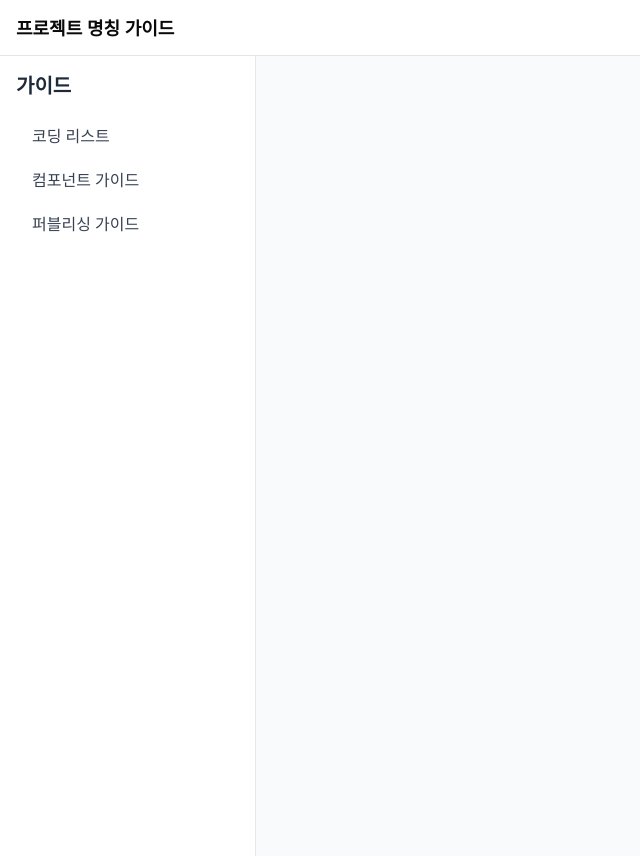
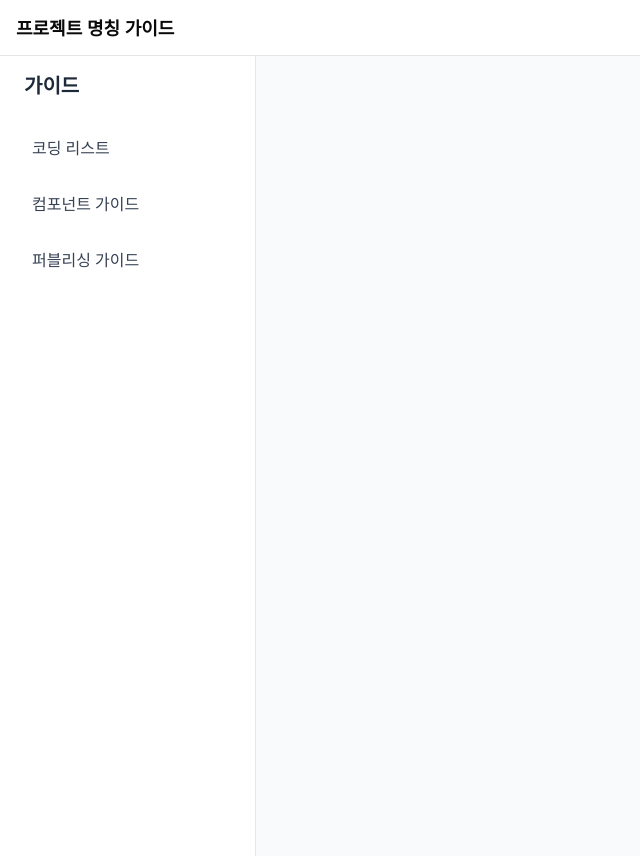
Before and after one commit to jmiju4798/react-templete, a React (Vite) app: page /guide in a window 1280 px wide. Shown: the whole page, without its empty margins (0-640 px from the left). Built offline with nearby package versions, Linux system fonts and the light colour scheme.

Commit message:
코딩리스트 수정

```diff
--- a/src/guide/layouts/GuideSidebar.tsx
+++ b/src/guide/layouts/GuideSidebar.tsx
@@ -109,40 +109,38 @@ export default function GuideSidebar({
   return (
     <aside className="w-64 bg-white dark:bg-slate-900 border-r border-gray-200 dark:border-slate-700 sticky top-0">
       <div className="p-4">
-        <h2 className="text-xl font-bold text-gray-800 dark:text-gray-100 mb-4">
+        <h2 className="text-xl font-bold text-gray-800 dark:text-gray-100 mb-6 px-2">
           가이드
         </h2>
         <nav>
-          <ul className="space-y-1 h-[85vh] overflow-y-auto">
+          <ul className="space-y-2 h-[85vh] overflow-y-auto pr-2">
             {/* 코딩 리스트 (서브메뉴 있음) */}
             <li>
-              <div className="flex items-center">
               <NavLink
                 to="/guide/coding"
                 onClick={() => handleCategoryClick(null)}
                 className={({ isActive }) =>
-                    `flex-1 px-4 py-2 rounded-lg transition-colors ${
+                  `flex items-center px-4 py-3 rounded-lg font-medium transition-all ${
                     isActive
-                        ? "bg-blue-500 text-white"
+                      ? "bg-blue-500 text-white shadow-md"
                       : "text-gray-700 dark:text-gray-300 hover:bg-gray-100 dark:hover:bg-slate-800"
                   }`
                 }
               >
                 코딩 리스트
               </NavLink>
-              </div>
 
               {/* 카테고리 서브메뉴 - 코딩 리스트 페이지에 있을 때만 표시 */}
               {isCodingOpen && isCodingPage && (
-                <ul className="ml-4 mt-1 space-y-1 border-l-2 border-gray-200 dark:border-slate-700 pl-2">
+                <ul className="mt-2 ml-6 space-y-1 border-l-2 border-blue-200 dark:border-blue-800 pl-4">
                   {/* 전체 */}
                   <li>
                     <button
                       onClick={() => handleCategoryClick(null)}
-                      className={`w-full text-left block px-4 py-2 rounded-lg text-sm transition-colors ${
+                      className={`w-full text-left px-3 py-2 rounded-md text-sm font-medium transition-all ${
                         selectedCategory === null
-                          ? "bg-blue-100 dark:bg-blue-900 text-blue-700 dark:text-blue-200 font-medium"
-                          : "text-gray-600 dark:text-gray-400 hover:bg-gray-100 dark:hover:bg-slate-800"
+                          ? "bg-blue-50 dark:bg-blue-900/30 text-blue-700 dark:text-blue-300 -ml-[2px] pl-[10px]"
+                          : "text-gray-600 dark:text-gray-400 hover:bg-gray-50 dark:hover:bg-slate-800/50 hover:text-gray-900 dark:hover:text-gray-200"
                       }`}
                     >
                       전체
@@ -154,10 +152,10 @@ export default function GuideSidebar({
                     <li key={category}>
                       <button
                         onClick={() => handleCategoryClick(category)}
-                        className={`w-full text-left block px-4 py-2 rounded-lg text-sm transition-colors ${
+                        className={`w-full text-left px-3 py-2 rounded-md text-sm font-medium transition-all ${
                           selectedCategory === category
-                            ? "bg-blue-100 dark:bg-blue-900 text-blue-700 dark:text-blue-200 font-medium"
-                            : "text-gray-600 dark:text-gray-400 hover:bg-gray-100 dark:hover:bg-slate-800"
+                            ? "bg-blue-50 dark:bg-blue-900/30 text-blue-700 dark:text-blue-300 -ml-[2px] pl-[10px]"
+                            : "text-gray-600 dark:text-gray-400 hover:bg-gray-50 dark:hover:bg-slate-800/50 hover:text-gray-900 dark:hover:text-gray-200"
                         }`}
                       >
                         {category}
@@ -170,33 +168,31 @@ export default function GuideSidebar({
 
             {/* 컴포넌트 (서브메뉴 있음) */}
             <li>
-              <div className="flex items-center">
               <NavLink
                 to="/guide/components"
                 onClick={() => handleComponentClick(null)}
                 className={({ isActive }) =>
-                    `flex-1 px-4 py-2 rounded-lg transition-colors ${
+                  `flex items-center px-4 py-3 rounded-lg font-medium transition-all ${
                     isActive
-                        ? "bg-blue-500 text-white"
+                      ? "bg-blue-500 text-white shadow-md"
                       : "text-gray-700 dark:text-gray-300 hover:bg-gray-100 dark:hover:bg-slate-800"
                   }`
                 }
               >
                 컴포넌트 가이드
               </NavLink>
-              </div>
 
               {/* 컴포넌트 서브메뉴 - 컴포넌트 페이지에 있을 때만 표시 */}
               {isComponentsOpen && isComponentsPage && (
-                <ul className="ml-4 mt-1 space-y-1 border-l-2 border-gray-200 dark:border-slate-700 pl-2">
+                <ul className="mt-2 ml-6 space-y-1 border-l-2 border-blue-200 dark:border-blue-800 pl-4">
                   {components.map((component) => (
                     <li key={component.id}>
                       <button
                         onClick={() => handleComponentClick(component.id)}
-                        className={`w-full text-left block px-4 py-2 rounded-lg text-sm transition-colors ${
+                        className={`w-full text-left px-3 py-2 rounded-md text-sm font-medium transition-all ${
                           selectedComponent === component.id
-                            ? "bg-blue-100 dark:bg-blue-900 text-blue-700 dark:text-blue-200 font-medium"
-                            : "text-gray-600 dark:text-gray-400 hover:bg-gray-100 dark:hover:bg-slate-800"
+                            ? "bg-blue-50 dark:bg-blue-900/30 text-blue-700 dark:text-blue-300 -ml-[2px] pl-[10px]"
+                            : "text-gray-600 dark:text-gray-400 hover:bg-gray-50 dark:hover:bg-slate-800/50 hover:text-gray-900 dark:hover:text-gray-200"
                         }`}
                       >
                         {component.name}
@@ -209,32 +205,30 @@ export default function GuideSidebar({
 
             {/* 퍼블리싱 가이드 (서브메뉴 있음) */}
             <li>
-              <div className="flex items-center">
               <NavLink
                 to="/guide/publishing"
                 onClick={() => handlePublishingTabClick(null)}
                 className={({ isActive }) =>
-                    `flex-1 px-4 py-2 rounded-lg transition-colors ${
+                  `flex items-center px-4 py-3 rounded-lg font-medium transition-all ${
                     isActive
-                        ? "bg-blue-500 text-white"
+                      ? "bg-blue-500 text-white shadow-md"
                       : "text-gray-700 dark:text-gray-300 hover:bg-gray-100 dark:hover:bg-slate-800"
                   }`
                 }
               >
                 퍼블리싱 가이드
               </NavLink>
-              </div>
 
               {/* 퍼블리싱 서브메뉴 - 퍼블리싱 페이지에 있을 때만 표시 */}
               {isPublishingOpen && isPublishingPage && (
-                <ul className="ml-4 mt-1 space-y-1 border-l-2 border-gray-200 dark:border-slate-700 pl-2">
+                <ul className="mt-2 ml-6 space-y-1 border-l-2 border-blue-200 dark:border-blue-800 pl-4">
                   <li>
                     <button
                       onClick={() => handlePublishingTabClick("structure")}
-                      className={`w-full text-left block px-4 py-2 rounded-lg text-sm transition-colors ${
+                      className={`w-full text-left px-3 py-2 rounded-md text-sm font-medium transition-all ${
                         selectedPublishingTab === "structure"
-                          ? "bg-blue-100 dark:bg-blue-900 text-blue-700 dark:text-blue-200 font-medium"
-                          : "text-gray-600 dark:text-gray-400 hover:bg-gray-100 dark:hover:bg-slate-800"
+                          ? "bg-blue-50 dark:bg-blue-900/30 text-blue-700 dark:text-blue-300 -ml-[2px] pl-[10px]"
+                          : "text-gray-600 dark:text-gray-400 hover:bg-gray-50 dark:hover:bg-slate-800/50 hover:text-gray-900 dark:hover:text-gray-200"
                       }`}
                     >
                       퍼블리싱 파일 구조
@@ -243,10 +237,10 @@ export default function GuideSidebar({
                   <li>
                     <button
                       onClick={() => handlePublishingTabClick("accessibility")}
-                      className={`w-full text-left block px-4 py-2 rounded-lg text-sm transition-colors ${
+                      className={`w-full text-left px-3 py-2 rounded-md text-sm font-medium transition-all ${
                         selectedPublishingTab === "accessibility"
-                          ? "bg-blue-100 dark:bg-blue-900 text-blue-700 dark:text-blue-200 font-medium"
-                          : "text-gray-600 dark:text-gray-400 hover:bg-gray-100 dark:hover:bg-slate-800"
+                          ? "bg-blue-50 dark:bg-blue-900/30 text-blue-700 dark:text-blue-300 -ml-[2px] pl-[10px]"
+                          : "text-gray-600 dark:text-gray-400 hover:bg-gray-50 dark:hover:bg-slate-800/50 hover:text-gray-900 dark:hover:text-gray-200"
                       }`}
                     >
                       접근성 가이드
```
Lines whose indentation alone changed are shown as unchanged.
